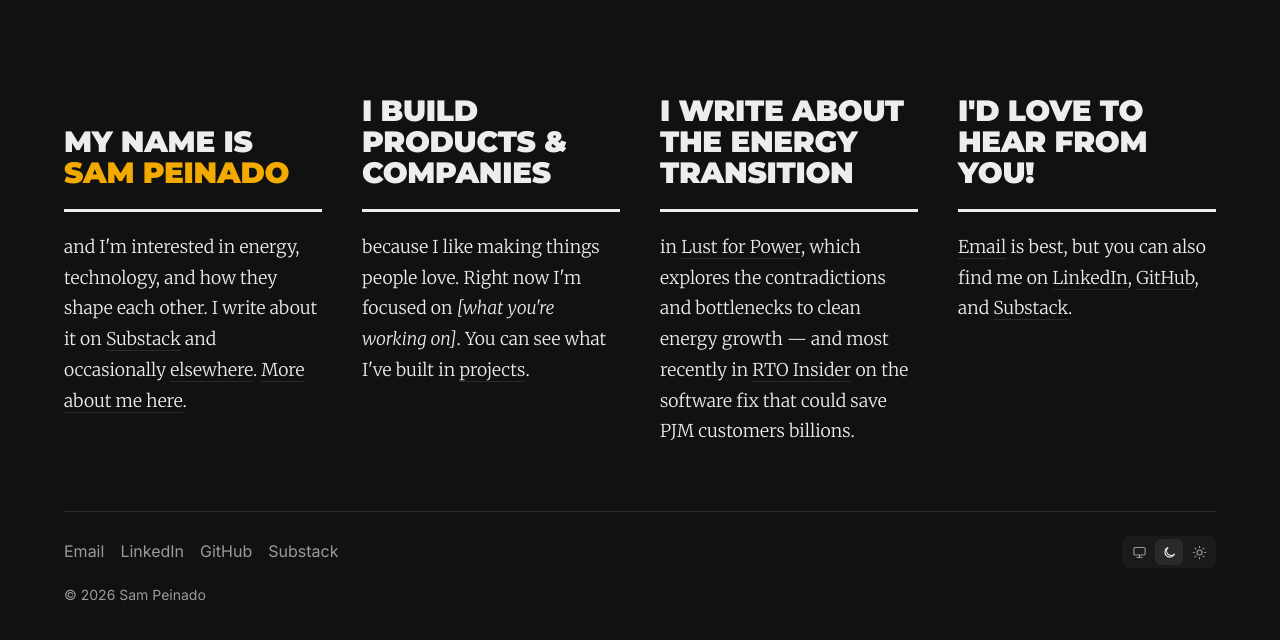
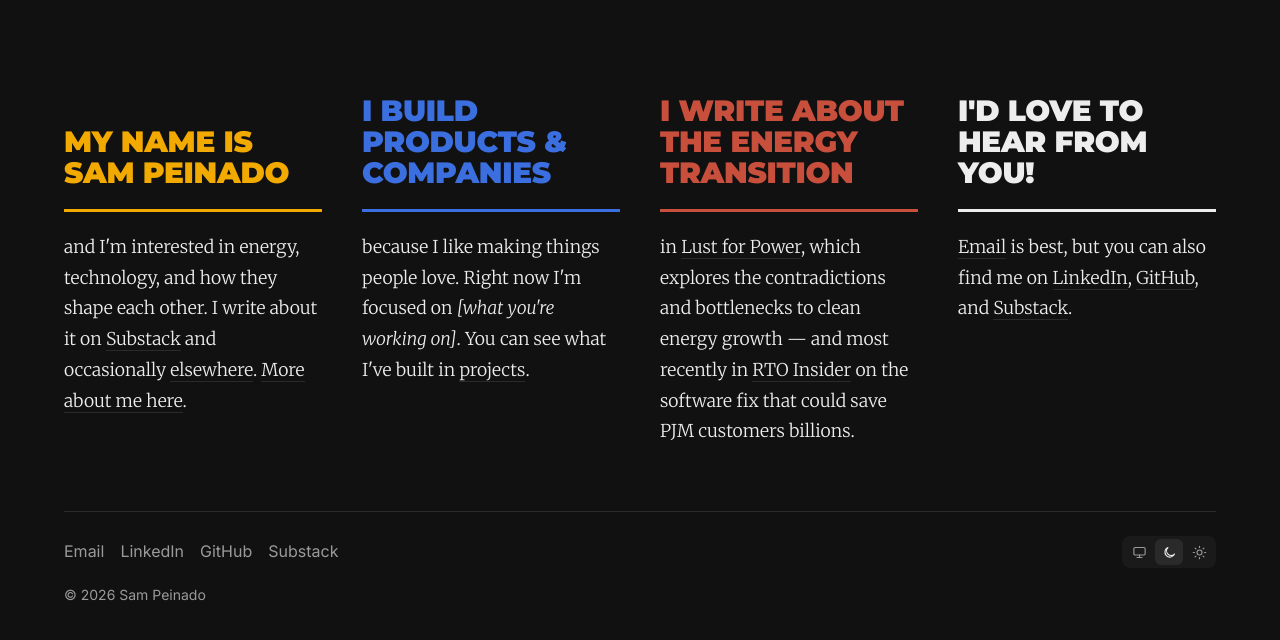
Before and after one commit to sampeinado/sampeinado.github.io, a Jekyll site: the page built from index.html, in a window 1280 px wide. Shown: the top 640 px of the page. Built offline with Jekyll 4.4.1, drawn with Linux system fonts in a browser that asks for light colours.

Commit message:
Color homepage headings yellow, cobalt, and red
Co-Authored-By: Claude Opus 5.5 <noreply@anthropic.com>

```diff
--- a/assets/css/style.css
+++ b/assets/css/style.css
@@ -102,10 +102,13 @@ section + section { margin-top: 2.5rem; }
   letter-spacing: -0.01em;
   margin: 0;
   padding-bottom: 1.25rem;
-  border-bottom: 3px solid var(--text);
+  border-bottom: 3px solid currentColor;
   align-self: end;
 }
-.intro-col .name { color: #f2a900; }
+/* Heading colors (the rule underneath matches) */
+.intro-col h2.yellow { color: #f2a900; }
+.intro-col h2.cobalt { color: #3b6fe0; }
+.intro-col h2.red { color: #c94f3d; }
 .intro-col p {
   font-family: "Merriweather", Georgia, serif;
   font-weight: 300;
--- a/index.html
+++ b/index.html
@@ -4,17 +4,17 @@ wide: true
 ---
 <div class="intro-grid">
   <section class="intro-col">
-    <h2>My name is <span class="name">{{ site.title }}</span></h2>
+    <h2 class="yellow">My name is {{ site.title }}</h2>
     <p>and I'm interested in energy, technology, and how they shape each other. I write about it on <a href="{{ site.substack }}">Substack</a> and occasionally <a href="https://www.rtoinsider.com/143538-the-software-fix-that-could-save-pjm-customers-billions/">elsewhere</a>. <a href="{{ '/about/' | relative_url }}">More about me here</a>.</p>
   </section>
 
   <section class="intro-col">
-    <h2>I build products &amp; companies</h2>
+    <h2 class="cobalt">I build products &amp; companies</h2>
     <p>because I like making things people love. Right now I'm focused on <em>[what you're working on]</em>. You can see what I've built in <a href="{{ '/projects/' | relative_url }}">projects</a>.</p>
   </section>
 
   <section class="intro-col">
-    <h2>I write about the energy transition</h2>
+    <h2 class="red">I write about the energy transition</h2>
     <p>in <a href="{{ site.substack }}">Lust for Power</a>, which explores the contradictions and bottlenecks to clean energy growth &mdash; and most recently in <a href="https://www.rtoinsider.com/143538-the-software-fix-that-could-save-pjm-customers-billions/">RTO Insider</a> on the software fix that could save PJM customers billions.</p>
   </section>
 
```
